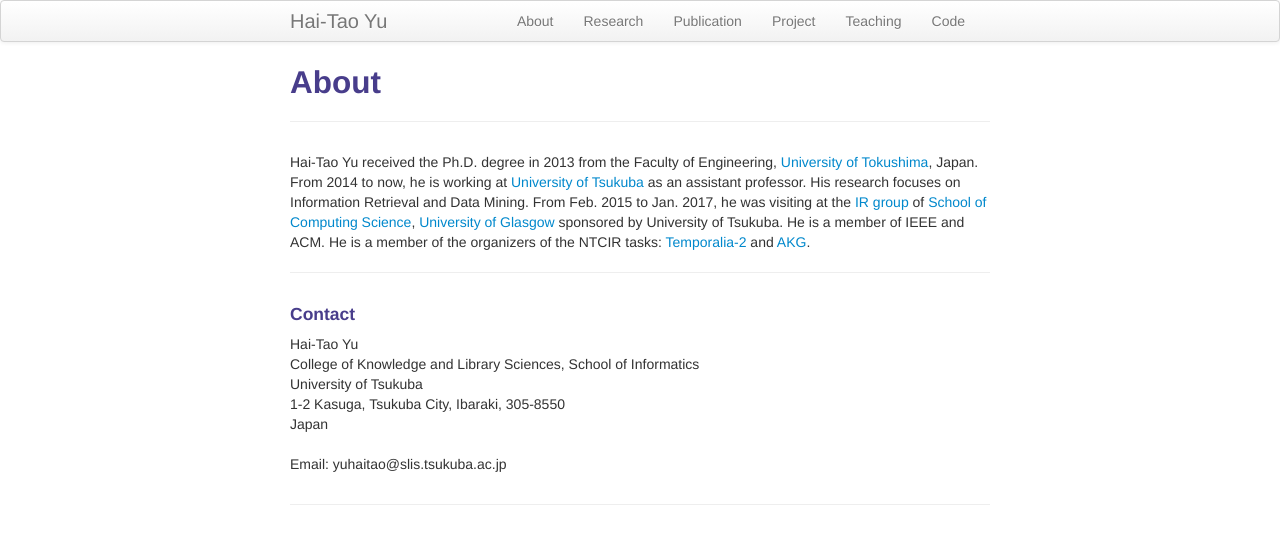
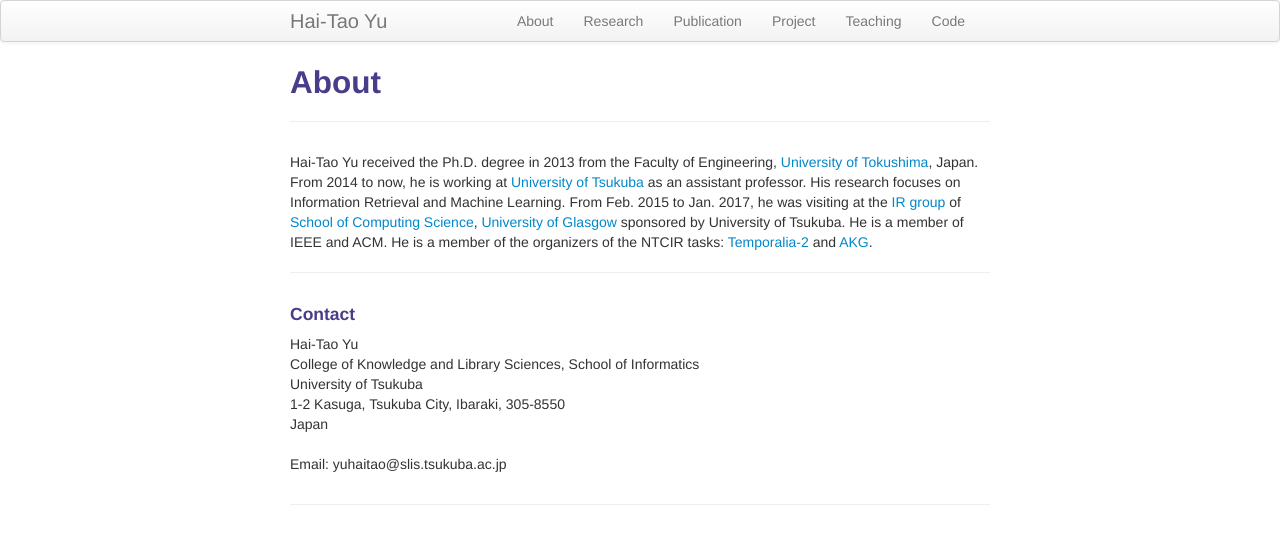
Before and after one commit to ii-research-yu/ii-research-yu.github.io, a Jekyll site: the page built from pages/about.md, in a window 1280 px wide. Shown: the top 544 px of the page. Built offline with Jekyll 4.4.1, drawn with Linux system fonts in a browser that asks for light colours; some of the changed lines change nothing that is shown.

Commit message:
Update about.md

```diff
--- a/pages/about.md
+++ b/pages/about.md
@@ -1,10 +1,10 @@
 ---
 layout: page
 title: About
-description: Hai-Tao Yu is an assistant professor at University of Tsukuba - Japan. My research focuses on Information Retrieval and Data Mining.
+description: About.
 ---
 
-Hai-Tao Yu received the Ph.D. degree in 2013 from the Faculty of Engineering, <a href="http://www.tokushima-u.ac.jp/english/">University of Tokushima</a>, Japan. From 2014 to now, he is working at <a href="http://www.global.tsukuba.ac.jp">University of Tsukuba</a> as an assistant professor. His research focuses on Information Retrieval and Data Mining. From Feb. 2015 to Jan. 2017, he was visiting at the <a href="https://www.gla.ac.uk/schools/computing/research/researchoverview/informationretrieval/#tabs-1">IR group</a> of <a href="https://www.gla.ac.uk/schools/computing/">School of Computing Science</a>, <a href="https://www.gla.ac.uk">University of Glasgow</a> sponsored by University of Tsukuba. He is a member of IEEE and ACM. He is a member of the organizers of the NTCIR tasks: <a href="http://ntcirtemporalia.github.io/">Temporalia-2</a> and <a href="http://ntcirakg.github.io/index.html">AKG</a>.
+Hai-Tao Yu received the Ph.D. degree in 2013 from the Faculty of Engineering, <a href="http://www.tokushima-u.ac.jp/english/">University of Tokushima</a>, Japan. From 2014 to now, he is working at <a href="http://www.global.tsukuba.ac.jp">University of Tsukuba</a> as an assistant professor. His research focuses on Information Retrieval and Machine Learning. From Feb. 2015 to Jan. 2017, he was visiting at the <a href="https://www.gla.ac.uk/schools/computing/research/researchoverview/informationretrieval/#tabs-1">IR group</a> of <a href="https://www.gla.ac.uk/schools/computing/">School of Computing Science</a>, <a href="https://www.gla.ac.uk">University of Glasgow</a> sponsored by University of Tsukuba. He is a member of IEEE and ACM. He is a member of the organizers of the NTCIR tasks: <a href="http://ntcirtemporalia.github.io/">Temporalia-2</a> and <a href="http://ntcirakg.github.io/index.html">AKG</a>.
 
 ---
 
```
